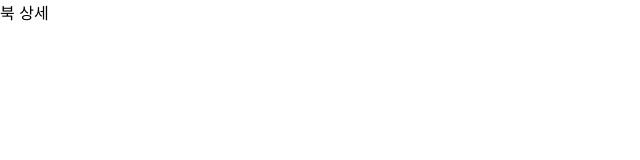
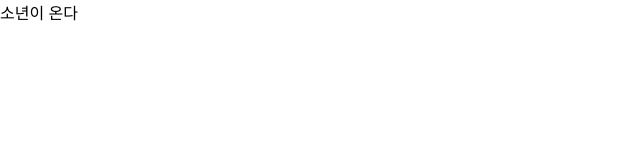
Before and after one commit to ParkSohyunee/web-front-end-assignment, a Next.js app: page /books/1 in a window 1280 px wide. Shown: the top 160 px of the page, without its empty margins (0-640 px from the left). Built offline with nearby package versions, Linux system fonts and the light colour scheme; data requests are answered from the project's data file.

Commit message:
feat: 책 상세 조회 기능 구현, 서버에서 데이터 조회 및 데이터 캐싱되도록 적용

```diff
--- a/src/app/(route)/books/[id]/page.tsx
+++ b/src/app/(route)/books/[id]/page.tsx
@@ -1,5 +1,25 @@
-// 임시 책 상세페이지
+import { notFound } from 'next/navigation';
 
-export default function BookDetailPage() {
-  return <main>북 상세</main>;
+import { BookType } from '@/app/_lib/types/book';
+import { DOMAIN_URL } from '@/app/_lib/constants/domain';
+
+interface BookDetailPageParamsType {
+  params: Promise<{ id: string }>;
 }
+
+async function getBookDetail(id: string) {
+  const response = await fetch(`${DOMAIN_URL}/api/books/${id}`, { cache: 'no-cache' });
+  const book: BookType = await response.json();
+
+  if (response.status !== 200) {
+    notFound();
+  }
+  return book;
+}
+
+export default async function BookDetailPage({ params }: BookDetailPageParamsType) {
+  const { id: bookId } = await params;
+  const book = await getBookDetail(bookId);
+
+  return <main>{book.title}</main>;
+}
--- a/src/app/_components/BooksTable.tsx
+++ b/src/app/_components/BooksTable.tsx
@@ -79,7 +79,7 @@ export default function BooksTable() {
               <tr key={id}>
                 <td>{id}</td>
                 <td className={styles.item}>
-                  <Link href={'/'}>{title}</Link>
+                  <Link href={`/books/${id}`}>{title}</Link>
                 </td>
                 <td className={styles.item}>{author}</td>
                 <td>{totalSales}</td>
--- /dev/null
+++ b/src/app/_lib/constants/domain.ts
@@ -0,0 +1 @@
+export const DOMAIN_URL = 'http://localhost:3000';
```
Also changed, not shown: src/app/not-found.tsx (added, +11 -0 lines).
